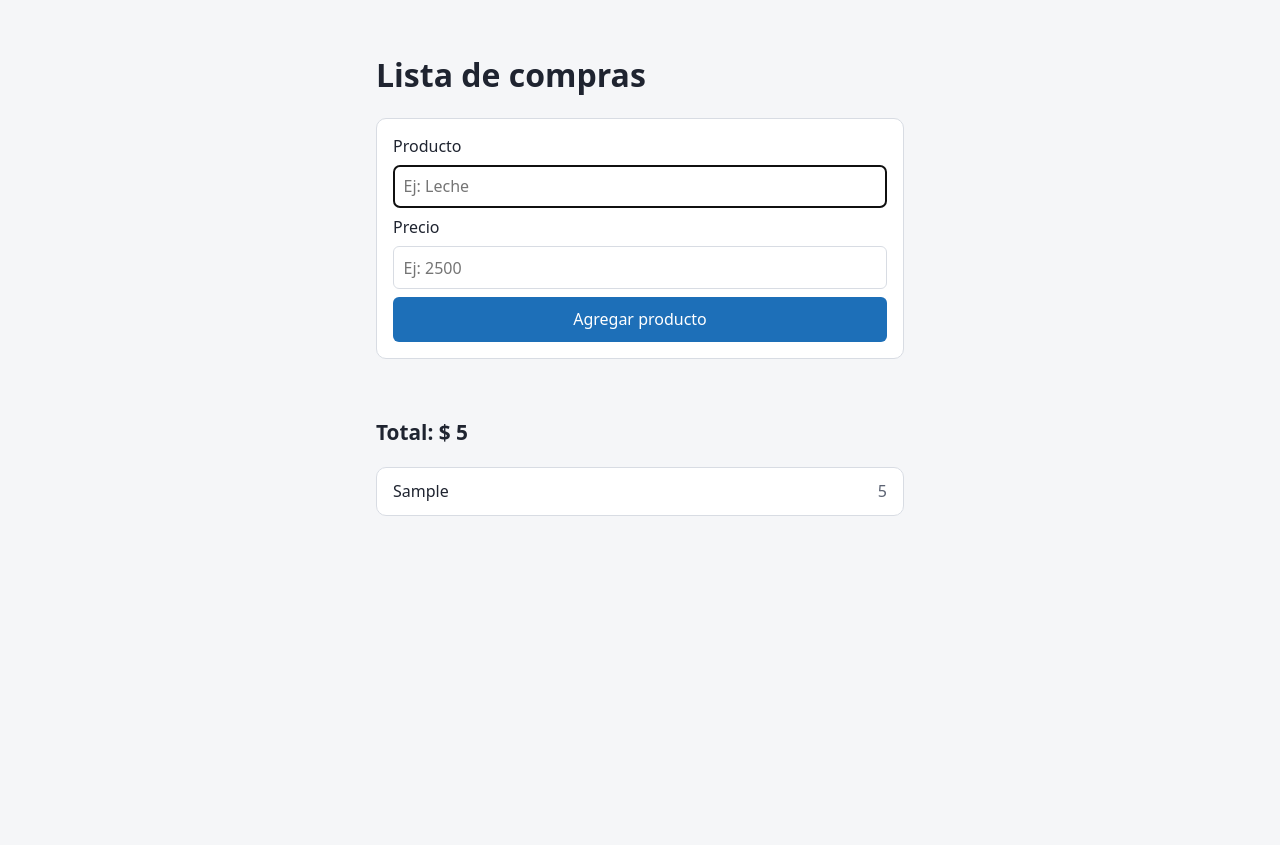
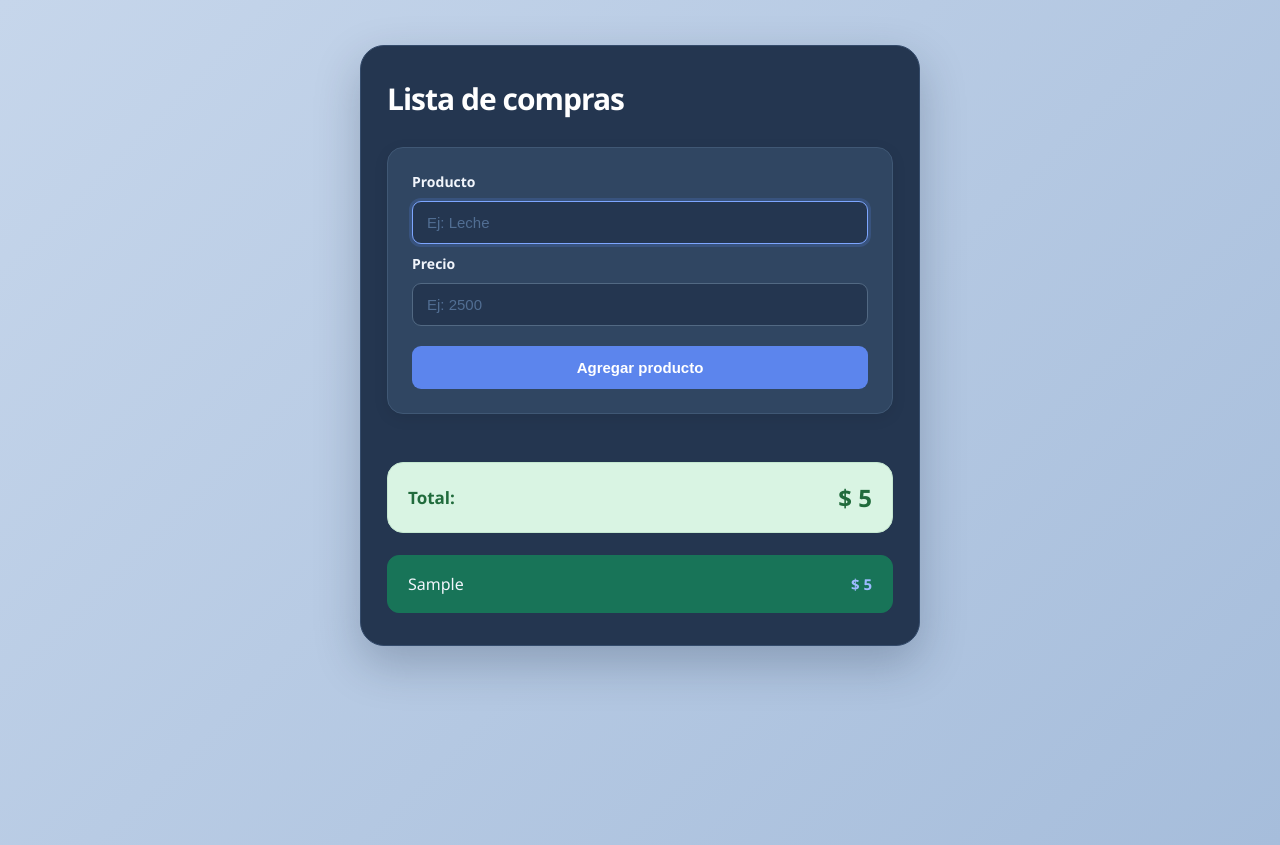
Before and after one commit to juancruzbussetti/JS-codear, a plain HTML site: page JS-codear/index.html in a window 1280 px wide. Both pictures are taken after typing "Sample", "5" into the empty fields and a click on the button "Agregar producto". Before the commit the page ends 800 px from the top, so only its background shows below. Drawn offline with Linux system fonts and the light colour scheme.

Commit message:
agrego diseño visual

```diff
--- a/JS-codear/app.js
+++ b/JS-codear/app.js
@@ -52,7 +52,7 @@ function renderizar() {
 
     const precio = document.createElement("span");
     precio.className = "tarjeta-precio";
-    precio.textContent = producto.precio;
+    precio.textContent ="$ "+ producto.precio;
 
     tarjeta.appendChild(nombre);
     tarjeta.appendChild(precio);
--- a/JS-codear/styles.css
+++ b/JS-codear/styles.css
@@ -1,98 +1,226 @@
-/* ============================================================
-   BLOQUE 5: ESTILOS (punto extra)
-   Responsable: _______
-   Base mínima para que la app se vea ordenada. Mejorenla en equipo:
-   tarjetas, :hover, tipografía, jerarquía del total.
-   ============================================================ */
+
 
 :root {
-  --fondo: #f5f6f8;
-  --superficie: #ffffff;
-  --texto: #1f2430;
-  --texto-suave: #5b6272;
-  --acento: #1d6fb8;
-  --peligro: #c0392b;
-  --borde: #d8dce3;
-  --radio: 10px;
+  --fondo: #c6d6eb;
+  --superficie: #304662;
+  --texto: #f1f5fb;
+  --texto-suave: #bdcbe0;
+  --acento: #5c85ed;
+  --acento-hover: #4770d8;
+  --peligro: #ff8585;
+  --borde: #405875;
+  --verde-fondo: #d9f4e3;
+  --verde-texto: #216b3c;
+  --radio: 16px;
 }
 
 * {
   box-sizing: border-box;
 }
 
+/* ---------- FONDO ---------- */
+
 body {
   margin: 0;
-  font-family: system-ui, sans-serif; /* TODO: elegir tipografía propia */
-  background: var(--fondo);
+  font-family: "Segoe UI", Arial, sans-serif;
+  background: linear-gradient(135deg, #c6d6eb, #a6bddb);
   color: var(--texto);
+  min-height: 100vh;
 }
+
+/* ---------- TARJETA PRINCIPAL ---------- */
 
 .app {
   max-width: 560px;
-  margin: 0 auto;
-  padding: 2rem 1rem;
+  margin: 45px auto;
+  padding: 32px 26px;
+  background: #243650;
+  border-radius: 24px;
+  box-shadow: 0 18px 45px rgba(20, 35, 60, 0.25);
+  border: 1px solid #344b6b;
 }
 
-/* ---------- Formulario ---------- */
+/* ---------- TITULO ---------- */
+
+h1 {
+  font-size: 30px;
+  font-weight: 750;
+  letter-spacing: -1px;
+  margin: 0 0 28px;
+  color: #ffffff;
+}
+
+/* ---------- FORMULARIO ---------- */
+
 .formulario {
   display: grid;
-  gap: 0.5rem;
-  background: var(--superficie);
-  padding: 1rem;
-  border: 1px solid var(--borde);
+  gap: 10px;
+  background: #304662;
+  padding: 24px;
+  border: 1px solid #405875;
   border-radius: var(--radio);
+  box-shadow: 0 4px 15px rgba(0, 0, 0, 0.08);
+}
+
+.formulario label {
+  font-size: 14px;
+  font-weight: 600;
+  color: #f1f5fb;
 }
 
 .formulario input {
-  padding: 0.6rem;
-  border: 1px solid var(--borde);
-  border-radius: 6px;
-  font: inherit;
+  width: 100%;
+  padding: 12px 14px;
+  border: 1px solid #526983;
+  border-radius: 9px;
+  background: #243650;
+  color: #ffffff;
+  font-size: 15px;
+  outline: none;
+  transition: border 0.2s, box-shadow 0.2s;
 }
 
-.formulario button {
-  padding: 0.7rem;
-  border: 0;
-  border-radius: 6px;
-  background: var(--acento);
-  color: #fff;
-  font: inherit;
-  cursor: pointer;
+.formulario input::placeholder {
+  color: #516e93;
 }
 
-.mensaje-error {
-  min-height: 1.4rem;
-  color: var(--peligro);
+.formulario input:focus {
+  border-color: #7da6ff;
+  box-shadow: 0 0 0 3px rgba(92, 133, 237, 0.2);
 }
 
-/* ---------- Total ---------- */
-.total {
-  font-size: 1.3rem;
-  font-weight: 700;
+/* ---------- BOTON ---------- */
+
+.formulario button {
+  margin-top: 10px;
+  padding: 13px;
+  border: none;
+  border-radius: 9px;
+  background: var(--acento);
+  color: #ffffff;
+  font-size: 15px;
+  font-weight: 650;
+  cursor: pointer;
+  transition: background 0.2s, transform 0.2s, box-shadow 0.2s;
 }
 
-/* ---------- Tarjetas ---------- */
+.formulario button:hover {
+  background: var(--acento-hover);
+  box-shadow: 0 4px 12px rgba(92, 133, 237, 0.25);
+  transform: translateY(-1px);
+}
+
+.formulario button:active {
+  transform: scale(0.98);
+}
+
+/* ---------- MENSAJE DE ERROR ---------- */
+
+.mensaje-error {
+  min-height: 20px;
+  margin: 10px 2px;
+  color: var(--peligro);
+  font-size: 13px;
+}
+
+/* ---------- TOTAL ---------- */
+
+.total {
+  display: flex;
+  justify-content: space-between;
+  align-items: center;
+  padding: 18px 20px;
+  margin: 18px 0 22px;
+  background: var(--verde-fondo);
+  color: var(--verde-texto);
+  border: 1px solid #c4e7d0;
+  border-radius: var(--radio);
+  font-size: 17px;
+  font-weight: 650;
+}
+
+#total {
+  font-size: 24px;
+  font-weight: 800;
+}
+
+/* ---------- CONTENEDOR DE PRODUCTOS ---------- */
+
 .contenedor {
   display: grid;
-  gap: 0.6rem;
+  gap: 12px;
 }
+
 
 .tarjeta {
   display: flex;
   justify-content: space-between;
-  gap: 1rem;
-  padding: 0.8rem 1rem;
-  background: var(--superficie);
-  border: 1px solid var(--borde);
-  border-radius: var(--radio);
+  align-items: center;
+  gap: 16px;
+  padding: 17px 20px;
+  background: #187458;
+  border: 1px solid #187458;
+  border-radius: 12px;
   cursor: pointer;
+  transition: transform 0.2s, box-shadow 0.2s, border-color 0.2s;
 }
 
-/* TODO: retroalimentación visual al pasar el mouse (el PDF lo pide) */
 .tarjeta:hover {
-  border-color: var(--peligro);
+  border-color: #7da6ff;
+  box-shadow: 0 5px 16px rgba(0, 0, 0, 0.15);
+  transform: translateY(-2px);
 }
 
 .tarjeta-precio {
-  color: var(--texto-suave);
+  color: #9dbbff;
+  font-weight: 700;
+  font-size: 15px;
+  white-space: nowrap;
 }
+
+
+.formulario input[type="number"] {
+  background-color: #243650;
+  color: #ffffff;
+  border: 1px solid #526983;
+  color-scheme: dark;
+}
+
+
+.formulario input[type="number"]:hover {
+  background-color: #2c405c;
+  border-color: #7da6ff;
+}
+
+
+.formulario input[type="number"]:focus {
+  background-color: #243650;
+  border-color: #7da6ff;
+  outline: none;
+  box-shadow: 0 0 0 3px rgba(92, 133, 237, 0.2);
+}
+
+/* ---------- RESPONSIVE ---------- */
+
+@media (max-width: 600px) {
+  .app {
+    margin: 20px 14px;
+    padding: 24px 18px;
+  }
+
+  h1 {
+    font-size: 26px;
+  }
+
+  .formulario {
+    padding: 18px;
+  }
+
+  .total {
+    padding: 16px;
+  }
+
+  .tarjeta {
+    padding: 15px;
+  }
+}
```
